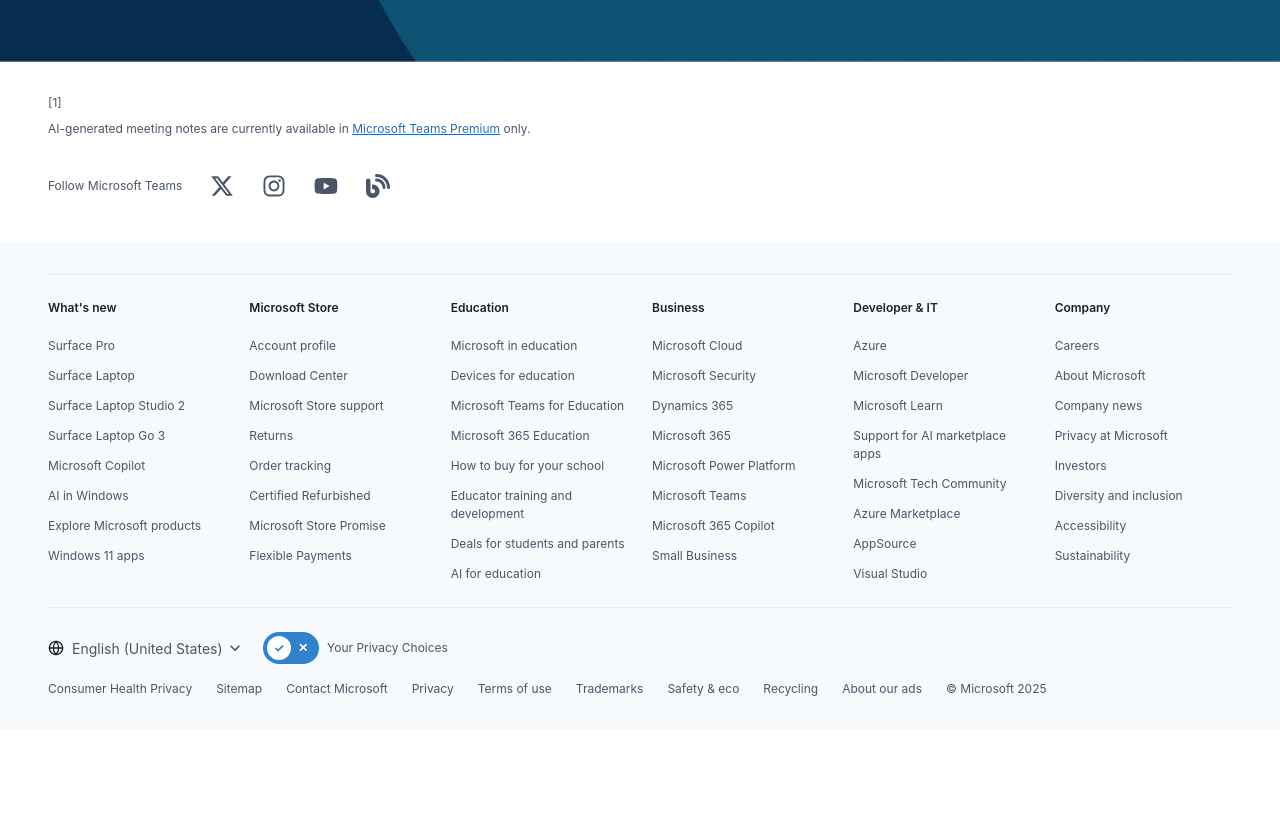
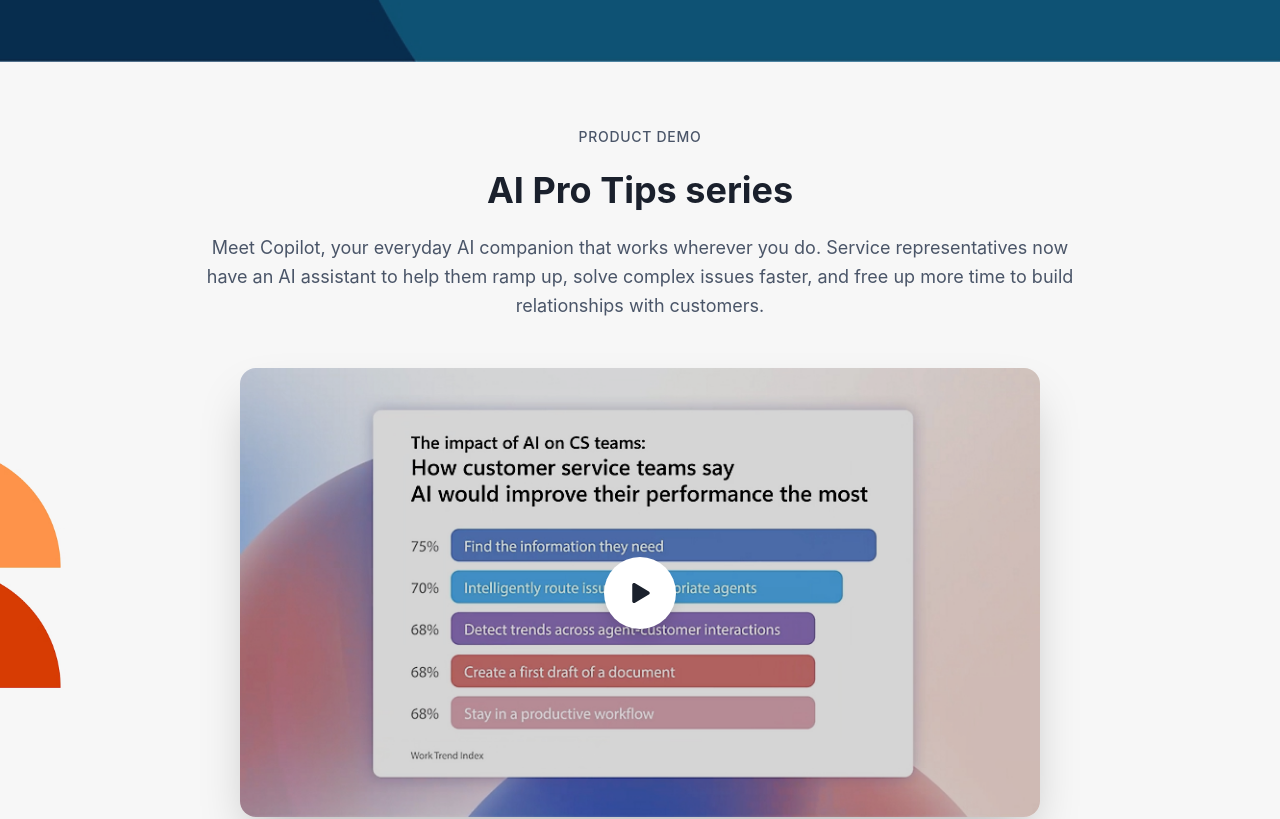
Before and after one commit to Ayeshaa-Maqsood/teams-customer-service-clone, a React (Vite) app: page / in a window 1280 px wide. Shown: the part 2320-3139 px from the top of the page. Before the commit the page ends 3050 px from the top, so only its background shows below. Built offline with nearby package versions, Linux system fonts and the light colour scheme.

Commit message:
Made AI Pro Tip Section

```diff
--- a/src/App.tsx
+++ b/src/App.tsx
@@ -3,6 +3,7 @@
 import StickyNavigation from "./components/StickyNavigation";
 import OverviewSection from "./components/OverviewSection";
 import AutonomousAgentsSection from "./components/AutonomousAgentsSection";
+import AIProTipsSection from "./components/AIProTipsSection";
 
 function App() {
   return (
@@ -11,6 +12,7 @@
       <StickyNavigation />
       <OverviewSection />
       <AutonomousAgentsSection />
+      <AIProTipsSection />
       <MicrosoftTeamsFooter />
     </div>
   );
--- /dev/null
+++ b/src/components/AIProTipsSection.tsx
@@ -0,0 +1,144 @@
+import React, { useState } from "react";
+import {
+  Box,
+  VStack,
+  Text,
+  Image,
+  Button,
+  Modal,
+  ModalOverlay,
+  ModalContent,
+  ModalCloseButton,
+  useBreakpointValue,
+} from "@chakra-ui/react";
+import { FaPlay } from "react-icons/fa";
+import backgroundImage from "../images/ProductDemo -BG.avif";
+import videoThumbnail from "../images/InteractiveDemo-thumbnail.avif";
+// import demoVideo from "../videos/demo-video.mp4";
+
+const AIProTipsSection = () => {
+  const [isVideoModalOpen, setIsVideoModalOpen] = useState(false);
+
+  const handlePlayVideo = () => setIsVideoModalOpen(true);
+  const handleCloseVideo = () => setIsVideoModalOpen(false);
+
+  const playButtonSize = useBreakpointValue({ base: "60px", md: "72px" });
+
+  return (
+    <Box
+      minH="100vh"
+      py={16}
+      px={6}
+      display="flex"
+      alignItems="center"
+      justifyContent="center"
+      bgImage={`url(${backgroundImage})`}
+      bgSize="cover"
+      bgPosition="center"
+      bgRepeat="no-repeat"
+    >
+      <VStack spacing={12} maxW="6xl" mx="auto" textAlign="center">
+        {/* Header Section */}
+        <VStack spacing={4}>
+          <Text
+            fontSize="sm"
+            color="gray.600"
+            fontWeight="medium"
+            letterSpacing="wider"
+          >
+            PRODUCT DEMO
+          </Text>
+          <Text
+            fontSize={{ base: "3xl", md: "4xl" }}
+            fontWeight="bold"
+            color="gray.800"
+            maxW="4xl"
+          >
+            AI Pro Tips series
+          </Text>
+          <Text fontSize="lg" color="gray.600" maxW="4xl" lineHeight="tall">
+            Meet Copilot, your everyday AI companion that works wherever you do.
+            Service representatives now have an AI assistant to help them ramp
+            up, solve complex issues faster, and free up more time to build
+            relationships with customers.
+          </Text>
+        </VStack>
+
+        {/* Video Thumbnail with Play Button */}
+        <Box
+          position="relative"
+          borderRadius="2xl"
+          overflow="hidden"
+          boxShadow="2xl"
+          maxW="800px"
+        >
+          <Image
+            src={videoThumbnail}
+            alt="AI Demo Thumbnail"
+            cursor="pointer"
+            onClick={handlePlayVideo}
+            transition="transform 0.3s"
+            _hover={{ transform: "scale(1.03)" }}
+          />
+          <Button
+            onClick={handlePlayVideo}
+            position="absolute"
+            top="0"
+            left="0"
+            w="100%"
+            h="100%"
+            bg="blackAlpha.300"
+            _hover={{ bg: "blackAlpha.400" }}
+            variant="ghost"
+            borderRadius="0"
+          >
+            <Box
+              w={playButtonSize}
+              h={playButtonSize}
+              bg="white"
+              borderRadius="full"
+              display="flex"
+              alignItems="center"
+              justifyContent="center"
+              boxShadow="lg"
+              transition="transform 0.2s"
+              _hover={{ transform: "scale(1.1)" }}
+            >
+              <FaPlay
+                color="gray.800"
+                size="20px"
+                style={{ marginLeft: "2px" }}
+              />
+            </Box>
+          </Button>
+        </Box>
+      </VStack>
+
+      {/* Video Modal */}
+      <Modal
+        isOpen={isVideoModalOpen}
+        onClose={handleCloseVideo}
+        size="6xl"
+        isCentered
+      >
+        <ModalOverlay bg="blackAlpha.800" />
+        <ModalContent bg="transparent" boxShadow="none">
+          <ModalCloseButton color="white" size="lg" />
+          <Box borderRadius="2xl" overflow="hidden">
+            <video
+              width="100%"
+              height="auto"
+              autoPlay
+              controls
+              // src={demoVideo}
+            >
+              Your browser does not support the video tag.
+            </video>
+          </Box>
+        </ModalContent>
+      </Modal>
+    </Box>
+  );
+};
+
+export default AIProTipsSection;
```
Also changed, not shown: src/images/InteractiveDemo-thumbnail.avif (added), src/images/ProductDemo -BG.avif (added).
